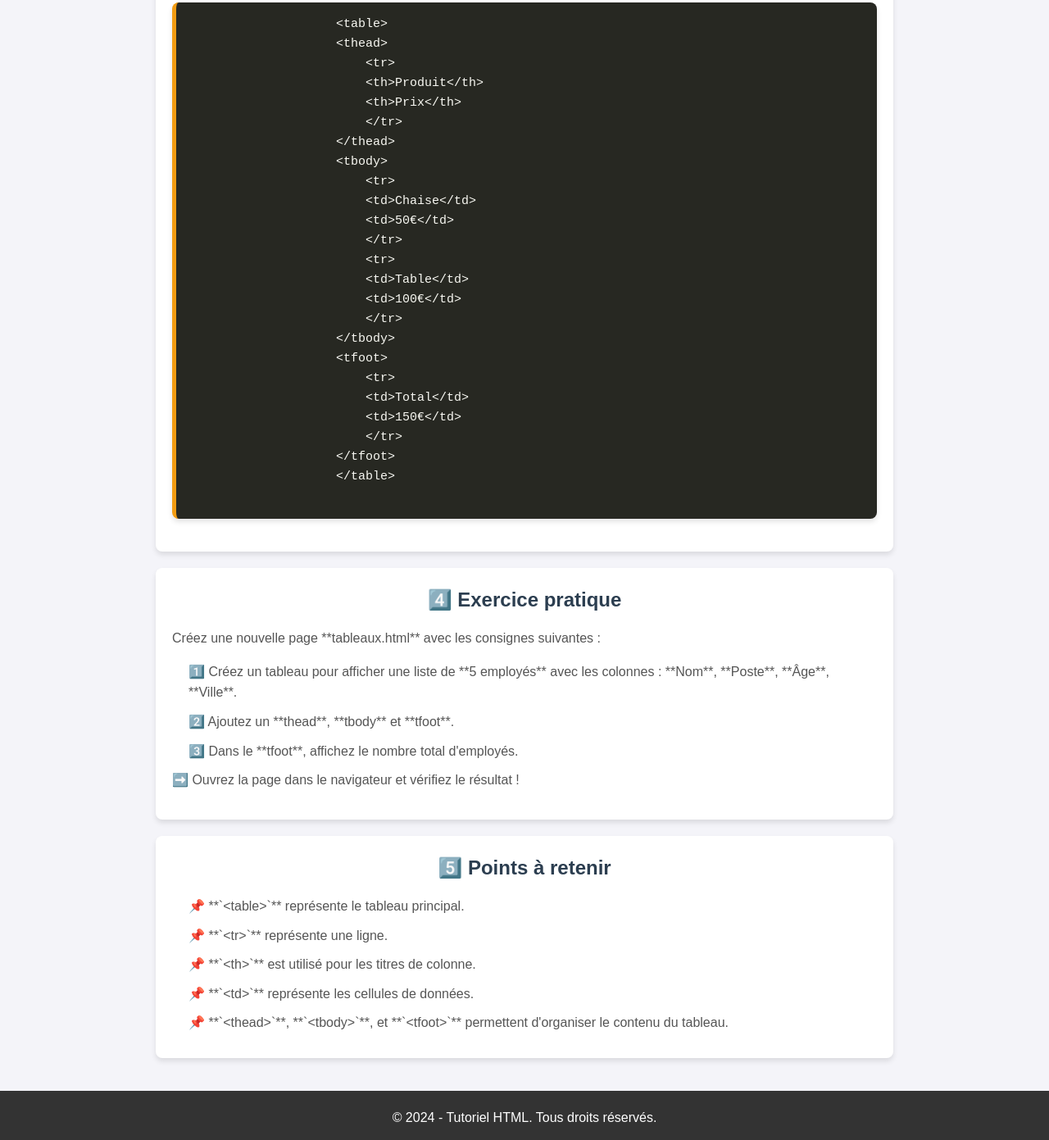
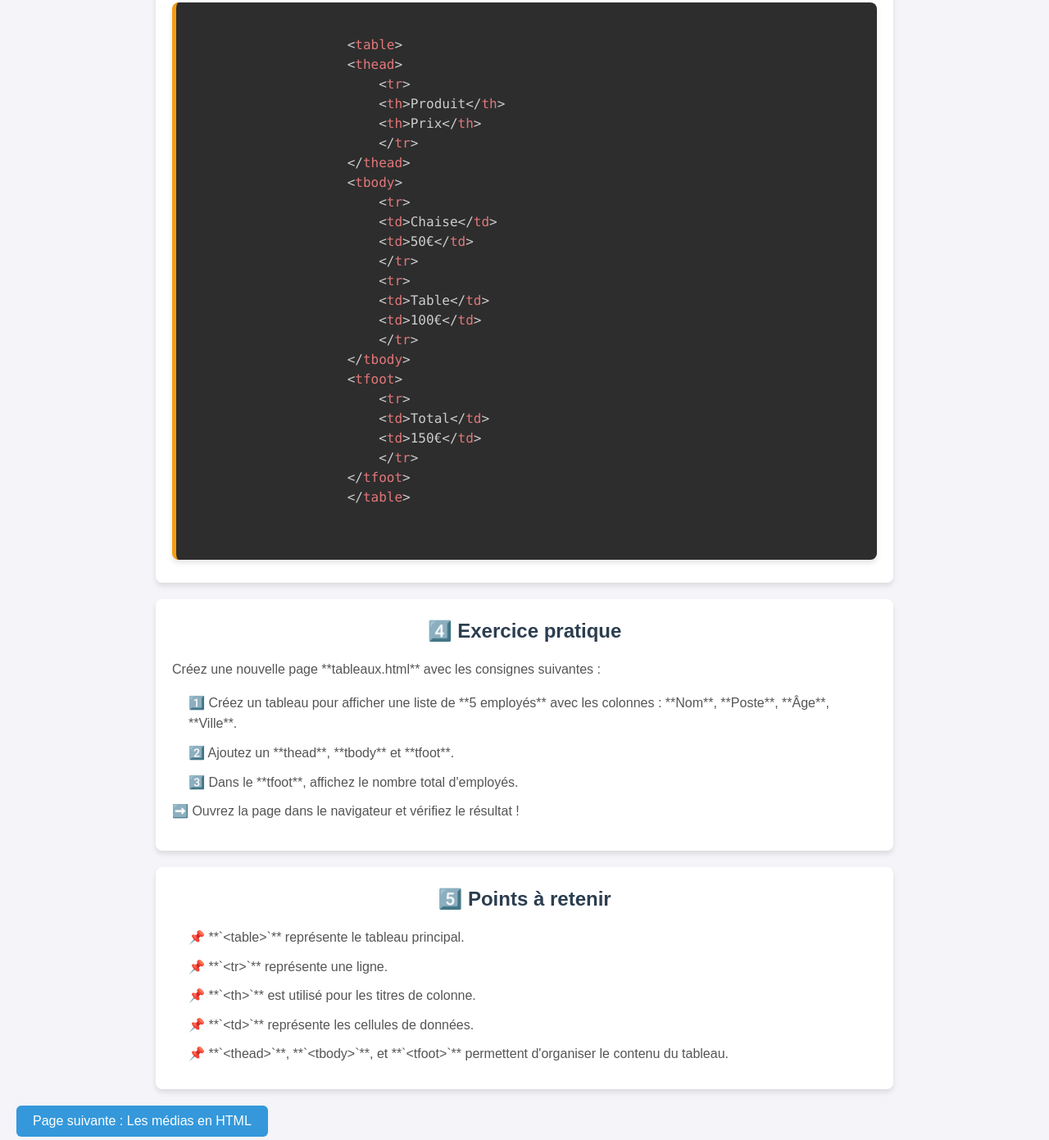
Before and after one commit to Ax-07/tuto-balise-html, a plain HTML site: page pages/tableaux.html in a window 1280 px wide. Shown: the part 1993-3384 px from the top of the page at 82% size. Drawn offline with nearby package versions, Linux system fonts and the light colour scheme.

Commit message:
Ajout d'une icône de favicon, intégration de Prism.js pour la coloration syntaxique et mise à jour des exemples de code dans le fichier tableaux.html.

```diff
--- a/pages/tableaux.html
+++ b/pages/tableaux.html
@@ -4,7 +4,10 @@
 <head>
     <meta charset="UTF-8">
     <meta name="viewport" content="width=device-width, initial-scale=1.0">
+    <link rel="icon" type="image/svg+xml" href="/img/icon_emoji.svg" />
     <title>Les tableaux en HTML</title>
+    <link rel="stylesheet" href="https://cdnjs.cloudflare.com/ajax/libs/prism/1.29.0/themes/prism-tomorrow.min.css">
+    <script src="https://cdnjs.cloudflare.com/ajax/libs/prism/1.29.0/prism.min.js"></script>
     <link rel="stylesheet" href="../css/style.css">
 </head>
 
@@ -124,6 +127,7 @@
                 </p>
 
                 <pre>
+                    <code class="language-html">
                     &lt;table&gt;
                     &lt;thead&gt;
                         &lt;tr&gt;
@@ -148,6 +152,7 @@
                         &lt;/tr&gt;
                     &lt;/tfoot&gt;
                     &lt;/table&gt;
+                    </code>
                 </pre>
             </article>
         </section>
@@ -177,13 +182,18 @@
                     contenu du tableau.</li>
             </ul>
         </section>
-        <a href="#top">
-            <button id="backToTop">
-                🔝 Retour en haut
+        <a href="/pages/media.html">
+            <button id="nextPage">
+                Page suivante : Les médias en HTML
             </button>
         </a>
     </main>
 
+    <a href="#top">
+        <button id="backToTop">
+            🔝 Retour en haut
+        </button>
+    </a>
     <!-- Pied de page -->
     <footer>
         <p>© 2024 - Tutoriel HTML. Tous droits réservés.</p>
```
